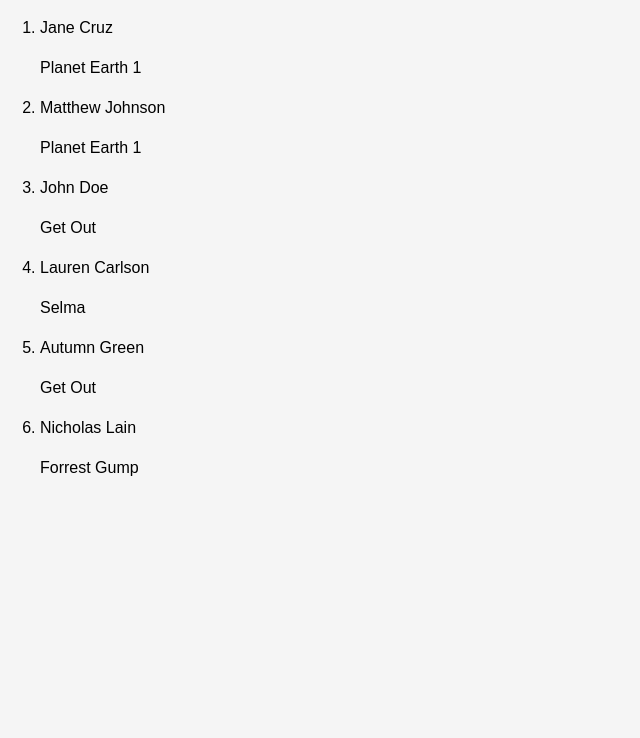
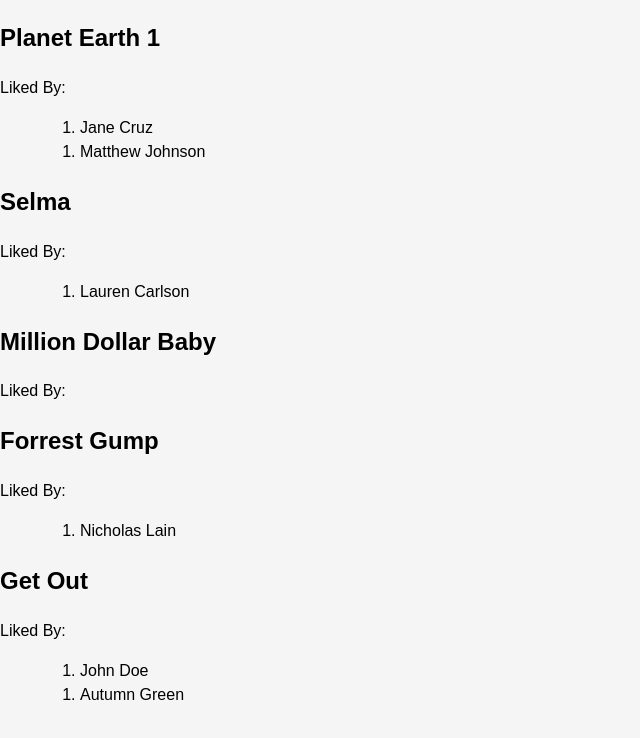
Before and after one commit to karthikvn23/react-sample-projects, a React (Create React App) app: page / in a window 1280 px wide. Shown: the top 738 px of the page, without its empty margins (0-640 px from the left). Built offline with nearby package versions, Linux system fonts and the light colour scheme.

Commit message:
exercise 2

```diff
--- a/src/App.js
+++ b/src/App.js
@@ -1,6 +1,6 @@
 import React, { Component } from 'react';
 import './App.css';
-import Users from './Users';
+import Movies from './Movies';
 
 /*
 Use React and the data below to display a list of users alongside their favorite movies.
@@ -97,10 +97,26 @@ const movies = {
     },
 };
 
+let profilesByMovieId = {}
+
+
 class App extends Component {
+    constructor(props){
+        super(props)
+        let moviesKeys = Object.keys(movies);
+
+
+        // Get the list of profiles for each movie
+        moviesKeys.map(
+            (movie) => {
+                            profilesByMovieId[movie] = profiles.filter((profile) => (movie == profile.favoriteMovieID))
+                        }
+        )
+        // console.log(profilesByMovieId)
+    }
     render() {
         return (
-            <Users profiles={profiles} users={users} movies={movies}/>
+            <Movies profiles={profiles} users={users} movies={movies} profilesByMovieId={profilesByMovieId}/>
         );
     }
 }
--- /dev/null
+++ b/src/Movies.js
@@ -0,0 +1,38 @@
+import React, { Component } from 'react';
+
+class Movies extends React.Component {
+    render() {
+        let moviesKeys = Object.keys(this.props.movies);
+        return (
+            moviesKeys.map(
+                (movieId) => (
+                    <div>
+                        <h2>{this.props.movies[movieId].name}</h2>
+                        <p>Liked By:</p>
+                        <div className='users'>
+                            <ul key={movieId}>
+                            {
+                                this.props.profilesByMovieId[movieId].map(
+                                    (profile) => {
+                                        return(
+                                            <div>
+                                                <ol>
+                                                    <li key={this.props.users[profile.userID].id}>
+                                                        {this.props.users[profile.userID].name}
+                                                    </li>
+                                                </ol>
+                                            </div>
+                                        );
+                                    }
+                                )
+                            }
+                            </ul>
+                        </div>
+                    </div>
+                )
+            )
+        );
+    }
+}
+
+export default Movies
--- a/src/Users.js
+++ /dev/null
@@ -1,26 +0,0 @@
-import React, { Component } from 'react';
-
-class Users extends React.Component {
-    render() {
-        return (
-                <ol>
-                    {this.props.profiles.map(
-                        (profile) => (
-                            <li key={profile.userID}>
-                                <div className='users'>
-                                    <p>{this.props.users[profile.userID].name}</p>
-                                </div>
-                                <div className='movies'>
-                                    <p>{
-                                        this.props.movies[profile.favoriteMovieID].name
-                                    }</p>
-                                </div>
-                            </li>
-                        )
-                    )}
-                </ol>
-        );
-    }
-}
-
-export default Users
```
